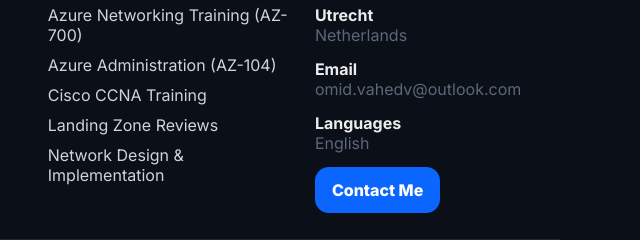
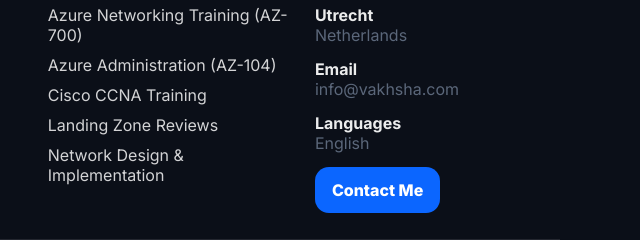
Before and after one commit to omidvahed/vakhsha-ict-training-site, a plain HTML site: page index.html in a window 1280 px wide. Shown: the part 6068-6308 px from the top of the page, 640-1280 px from the left. Drawn offline with Linux system fonts and the light colour scheme.

Commit message:
Update website content

```diff
--- a/index.html
+++ b/index.html
@@ -392,7 +392,7 @@
           <div class="cta-card__icon">🎓</div>
           <h3>Training Inquiry</h3>
           <p>Tell me your team size, skill level, and target dates. I’ll propose a training plan that fits your needs.</p>
-          <a class="btn btn--primary" href="mailto:omid.vahedv@outlook.com?subject=Training%20Inquiry%20(Vakhsha%20ICT%20Training)">Request Availability</a>
+          <a class="btn btn--primary" href="mailto:info@vakhsha.com?subject=Training%20Inquiry%20(Vakhsha%20ICT%20Training)">Request Availability</a>
           <div class="muted small">In-company · Remote · Post-training support available</div>
         </div>
 
@@ -400,7 +400,7 @@
           <div class="cta-card__icon">🧩</div>
           <h3>Consulting Inquiry</h3>
           <p>Share your current challenges and project goals. We’ll explore how I can support your Azure networking implementation.</p>
-          <a class="btn btn--success" href="mailto:omid.vahedv@outlook.com?subject=Consulting%20Inquiry%20(Vakhsha%20ICT%20Training)">Discuss Project</a>
+          <a class="btn btn--success" href="mailto:info@vakhsha.com?subject=Consulting%20Inquiry%20(Vakhsha%20ICT%20Training)">Discuss Project</a>
           <div class="muted small">Assessment · Design · Implementation · Enablement</div>
         </div>
       </div>
@@ -408,7 +408,7 @@
       <div class="cta__small">
         <div class="muted">Prefer a quick message?</div>
         <div class="cta__small-actions">
-          <a class="btn btn--primary" href="mailto:omid.vahedv@outlook.com?subject=Quick%20Conversation%20(Vakhsha%20ICT%20Training)">Email Me</a>
+          <a class="btn btn--primary" href="mailto:info@vakhsha.com?subject=Quick%20Conversation%20(Vakhsha%20ICT%20Training)">Email Me</a>
           <a class="btn btn--ghost" href="https://linkedin.com/in/ovahed" target="_blank" rel="noopener noreferrer">LinkedIn</a>
         </div>
       </div>
@@ -486,10 +486,10 @@
         <div class="footer__title">Get In Touch</div>
         <div class="footer__contact">
           <div><strong>Utrecht</strong><div class="muted">Netherlands</div></div>
-          <div class="mt"><strong>Email</strong><div class="muted">omid.vahedv@outlook.com</div></div>
+          <div class="mt"><strong>Email</strong><div class="muted">info@vakhsha.com</div></div>
           <div class="mt"><strong>Languages</strong><div class="muted">English</div></div>
         </div>
-        <a class="btn btn--primary mt" href="mailto:omid.vahedv@outlook.com?subject=Website%20Contact%20(Vakhsha%20ICT%20Training)">Contact Me</a>
+        <a class="btn btn--primary mt" href="mailto:info@vakhsha.com?subject=Website%20Contact%20(Vakhsha%20ICT%20Training)">Contact Me</a>
       </div>
     </div>
 
```
